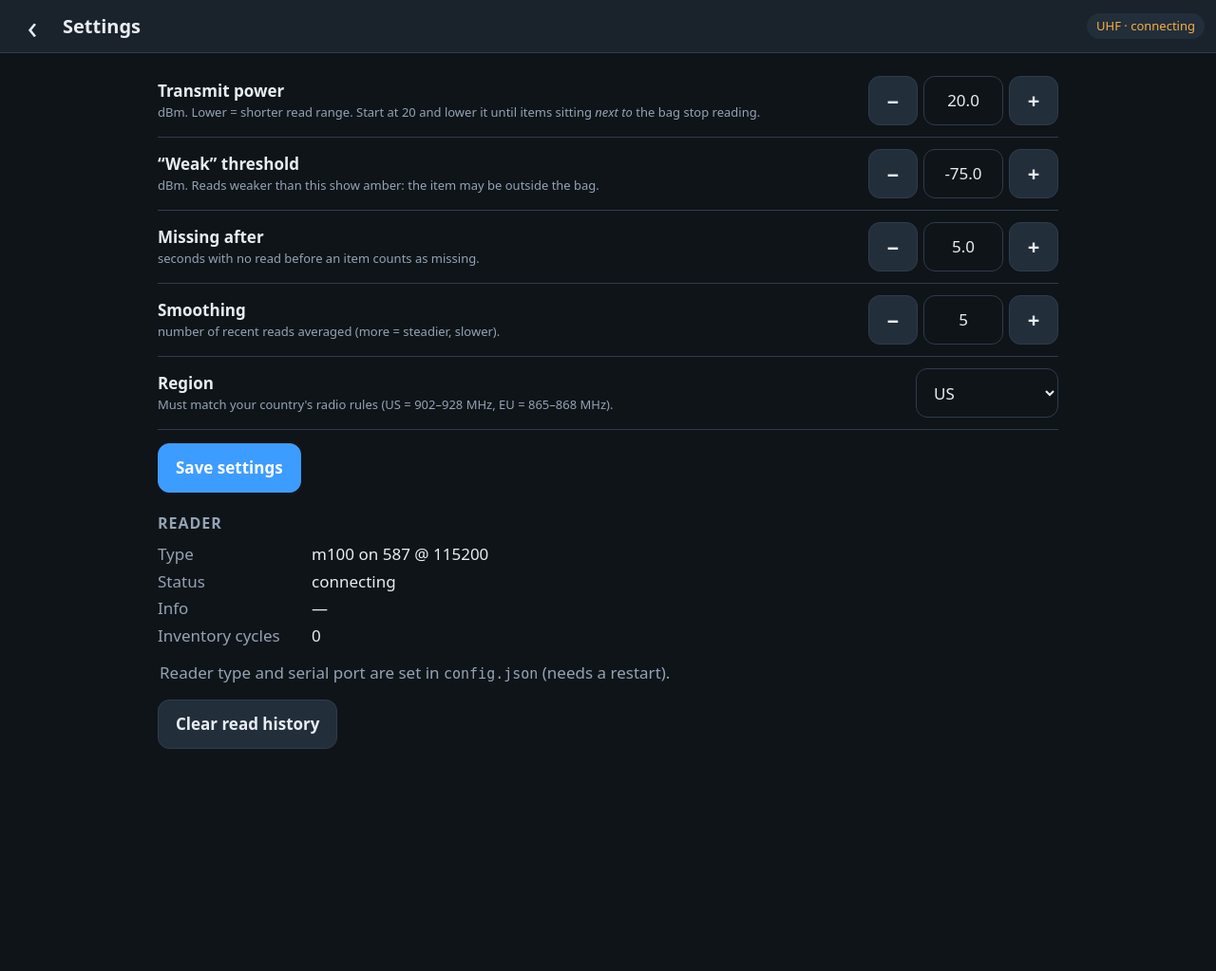
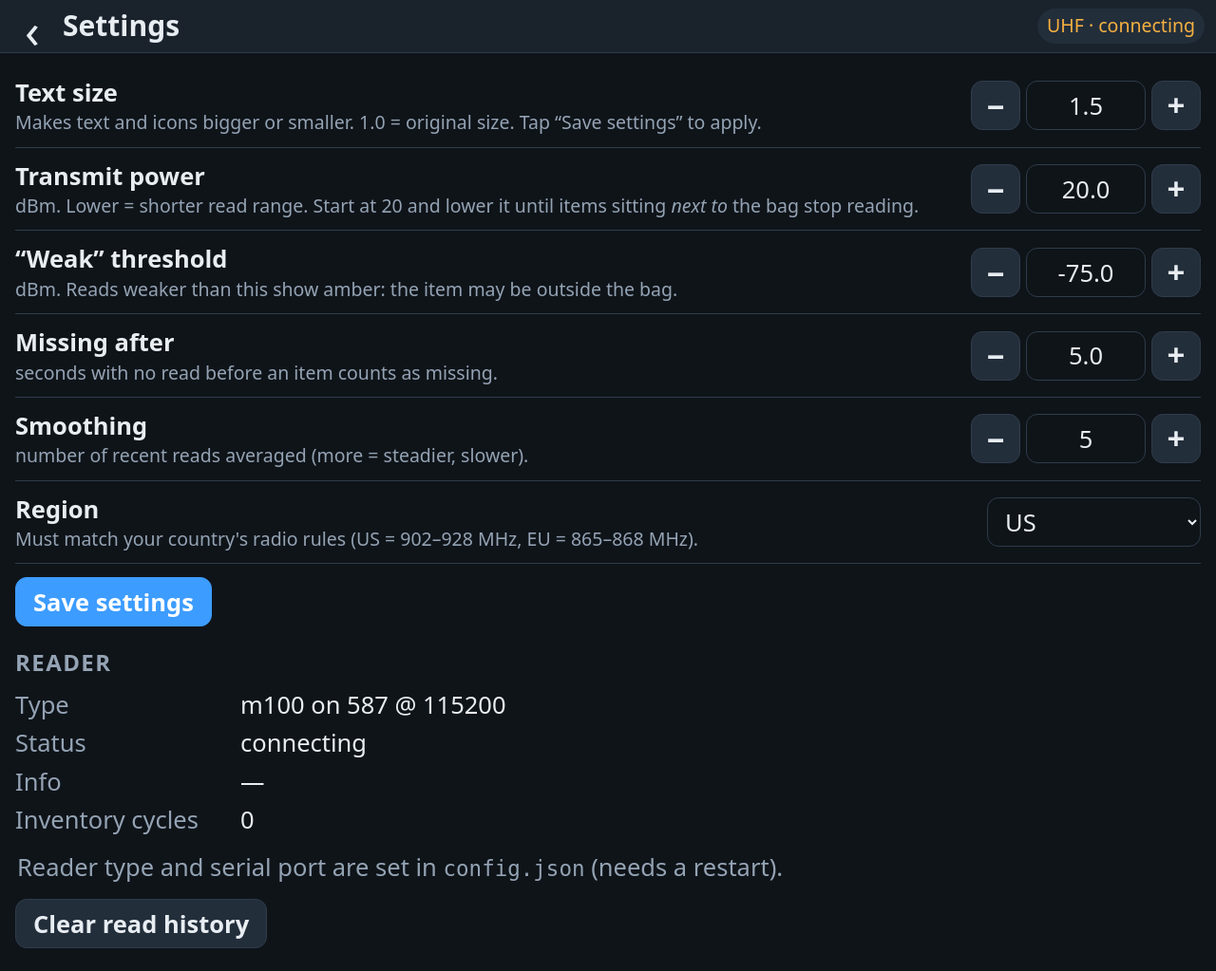
Before and after one commit to SFike7/TagTracker, a Flask app: page /settings in a window 1280 px wide. Shown: the whole page at 95% size. Before the commit the page ends 789 px from the top, so only its background shows below. Run offline with Flask 3, Linux system fonts and the light colour scheme; data that the repository does not hold is empty.

Commit message:
Add adjustable text size for small high-resolution screens
Text and icons were too small to read on the 5" Touch Display 2
(1280x720). All font sizes and icons now scale with a "Text size"
setting (default 1.5x, adjustable 0.8-3.0 on the Settings screen),
while button sizes stay the same.

Co-Authored-By: Claude Opus 5.5 <noreply@anthropic.com>
Claude-Session: https://claude.ai/code/session_01ShMyQBZAFbPRZLVTFmifyf

```diff
--- a/app/app.py
+++ b/app/app.py
@@ -38,7 +38,8 @@ def _kit_id(value):
 
 @app.context_processor
 def inject_globals():
-    return {"reader_status": scanner.status, "reader_kind": CFG["reader"]}
+    return {"reader_status": scanner.status, "reader_kind": CFG["reader"],
+            "text_scale": db.settings()["text_scale"]}
 
 
 # -- Menu ----------------------------------------------------------------
@@ -172,6 +173,8 @@ def settings_post():
             except ValueError:
                 flash(f"Invalid value for {key}.", "error")
                 continue
+            if key == "text_scale":
+                value = round(min(3.0, max(0.8, value)), 2)
             db.save_setting(key, value)
             if key == "tx_power" and value != current[key]:
                 scanner.request("power", value)
--- a/app/db.py
+++ b/app/db.py
@@ -31,6 +31,7 @@ DEFAULT_SETTINGS = {
     "presence_timeout": 5.0,   # seconds without a read before an item counts as missing
     "min_rssi": -75.0,         # dBm. Weaker than this = "weak" (maybe outside the bag)
     "smoothing": 5,            # number of recent reads averaged for the RSSI value
+    "text_scale": 1.5,         # text and icon size on the screens (1.0 = original size)
 }
 
 
--- a/app/static/style.css
+++ b/app/static/style.css
@@ -3,25 +3,25 @@
   --bg: #0f1419; --panel: #1a222c; --panel2: #232e3b; --line: #2f3c4b;
   --text: #e8edf2; --muted: #94a3b4; --accent: #3d9cff;
   --ok: #2ecc71; --warn: #f5b041; --bad: #ff5c5c;
-  --r: 12px; --tap: 52px;
+  --r: 12px; --tap: 52px; --fs: 1;
 }
 * { box-sizing: border-box; -webkit-tap-highlight-color: transparent; }
 html, body { margin: 0; background: var(--bg); color: var(--text);
-  font: 17px/1.35 system-ui, -apple-system, "Segoe UI", Roboto, sans-serif; }
+  font: calc(17px * var(--fs))/1.35 system-ui, -apple-system, "Segoe UI", Roboto, sans-serif; }
 body { touch-action: manipulation; user-select: none; -webkit-user-select: none; }
 input, select, textarea { user-select: text; -webkit-user-select: text; }
 a { color: inherit; text-decoration: none; }
 [hidden] { display: none !important; }
-main { padding: 12px 16px 24px; max-width: 980px; margin: 0 auto; }
-body.osk-open main { padding-bottom: 260px; }
+main { padding: 12px 16px 24px; max-width: calc(980px * var(--fs)); margin: 0 auto; }
+body.osk-open main { padding-bottom: calc(260px * var(--fs)); }
 
 .topbar { position: sticky; top: 0; z-index: 5; display: flex; align-items: center; gap: 10px;
-  height: 56px; padding: 0 12px; background: var(--panel); border-bottom: 1px solid var(--line); }
-.topbar h1 { font-size: 20px; margin: 0; flex: 1; white-space: nowrap; overflow: hidden; text-overflow: ellipsis; }
-.back, .logo { width: 44px; height: 44px; display: grid; place-items: center; font-size: 34px; border-radius: 10px; }
+  min-height: 56px; padding: 0 12px; background: var(--panel); border-bottom: 1px solid var(--line); }
+.topbar h1 { font-size: calc(20px * var(--fs)); margin: 0; flex: 1; white-space: nowrap; overflow: hidden; text-overflow: ellipsis; }
+.back, .logo { width: 44px; height: 44px; display: grid; place-items: center; line-height: 1; font-size: calc(34px * var(--fs)); border-radius: 10px; }
 .back:active { background: var(--panel2); }
-.logo { color: var(--accent); font-size: 26px; }
-.status { font-size: 13px; padding: 5px 10px; border-radius: 99px; background: var(--panel2); color: var(--muted); white-space: nowrap; }
+.logo { color: var(--accent); font-size: calc(26px * var(--fs)); }
+.status { font-size: calc(13px * var(--fs)); padding: 5px 10px; border-radius: 99px; background: var(--panel2); color: var(--muted); white-space: nowrap; }
 .status-running { color: var(--ok); }
 .status-error { color: var(--bad); background: #3a1d22; }
 .status-connecting, .status-starting { color: var(--warn); }
@@ -37,10 +37,10 @@ body.osk-open main { padding-bottom: 260px; }
   min-height: 150px; display: flex; flex-direction: column; justify-content: center; gap: 4px; }
 .tile:active { background: var(--panel2); }
 .tile-primary { background: #133052; border-color: #24558a; }
-.tile-icon { font-size: 30px; line-height: 1; }
-.ico { width: 32px; height: 32px; fill: none; stroke: currentColor; stroke-width: 1.8; stroke-linecap: round; stroke-linejoin: round; }
-.tile-label { font-size: 22px; font-weight: 650; }
-.tile-sub { color: var(--muted); font-size: 14px; }
+.tile-icon { font-size: calc(30px * var(--fs)); line-height: 1; }
+.ico { width: calc(32px * var(--fs)); height: calc(32px * var(--fs)); fill: none; stroke: currentColor; stroke-width: 1.8; stroke-linecap: round; stroke-linejoin: round; }
+.tile-label { font-size: calc(22px * var(--fs)); font-weight: 650; }
+.tile-sub { color: var(--muted); font-size: calc(14px * var(--fs)); }
 
 /* controls */
 .btn { display: inline-flex; align-items: center; justify-content: center; gap: 6px; min-height: var(--tap);
@@ -51,7 +51,7 @@ body.osk-open main { padding-bottom: 260px; }
 .btn-primary { background: var(--accent); border-color: var(--accent); color: #fff; }
 .btn-danger { background: #4a1f25; border-color: #6d2a33; color: #ffb3b3; }
 .btn-ghost { background: transparent; }
-.btn-small { min-height: 44px; padding: 0 12px; font-size: 15px; }
+.btn-small { min-height: 44px; padding: 0 12px; font-size: calc(15px * var(--fs)); }
 .row { display: flex; gap: 10px; align-items: center; flex-wrap: wrap; }
 .grow { flex: 1; min-width: 0; }
 .actions { margin-top: 14px; }
@@ -63,7 +63,7 @@ input:focus, select:focus { outline: 2px solid var(--accent); border-color: tran
 .chips { display: flex; gap: 8px; flex-wrap: wrap; }
 .chip { display: inline-flex; align-items: center; gap: 6px; min-height: 44px; padding: 0 14px;
   border-radius: 99px; background: var(--panel); border: 1px solid var(--line); color: var(--text);
-  font: inherit; font-size: 15px; cursor: pointer; }
+  font: inherit; font-size: calc(15px * var(--fs)); cursor: pointer; }
 .chip.on, .chip.radio:has(input:checked) { background: var(--accent); border-color: var(--accent); color: #fff; }
 .chip.radio input { display: none; }
 .chip-ghost { border-style: dashed; color: var(--muted); }
@@ -73,84 +73,84 @@ input:focus, select:focus { outline: 2px solid var(--accent); border-color: tran
   min-height: 60px; background: var(--panel); border: 1px solid var(--line); border-radius: var(--r); }
 .list li > a:active { background: var(--panel2); }
 .list-main { font-weight: 600; flex: 1; }
-.list-sub { color: var(--muted); font-size: 14px; }
-.list-go { color: var(--muted); font-size: 26px; }
+.list-sub { color: var(--muted); font-size: calc(14px * var(--fs)); }
+.list-go { color: var(--muted); font-size: calc(26px * var(--fs)); }
 .kit-row { display: flex; gap: 8px; align-items: center; flex-wrap: wrap; padding: 8px;
   background: var(--panel); border: 1px solid var(--line); border-radius: var(--r); }
 .inline-form { margin-bottom: 12px; }
 .hint { color: var(--muted); margin: 16px 2px; }
-.mono, code { font-family: ui-monospace, "DejaVu Sans Mono", monospace; font-size: 15px; word-break: break-all; }
+.mono, code { font-family: ui-monospace, "DejaVu Sans Mono", monospace; font-size: calc(15px * var(--fs)); word-break: break-all; }
 
 /* forms */
 .form .field { margin: 12px 0; }
-.form label { display: block; margin-bottom: 6px; color: var(--muted); font-size: 15px; }
-.form .chips label { display: inline-flex; margin: 0; color: var(--text); font-size: 15px; }
+.form label { display: block; margin-bottom: 6px; color: var(--muted); font-size: calc(15px * var(--fs)); }
+.form .chips label { display: inline-flex; margin: 0; color: var(--text); font-size: calc(15px * var(--fs)); }
 .quick { background: var(--panel); border: 1px solid var(--line); border-radius: var(--r); padding: 8px 12px; }
 .quick summary { min-height: 36px; display: flex; align-items: center; color: var(--muted); cursor: pointer; }
 .quick-group { display: flex; flex-wrap: wrap; gap: 6px; align-items: center; margin: 8px 0; }
-.quick-group > span { width: 70px; color: var(--muted); font-size: 14px; }
+.quick-group > span { width: calc(70px * var(--fs)); color: var(--muted); font-size: calc(14px * var(--fs)); }
 .scanbox { background: var(--panel); border: 2px dashed var(--line); border-radius: 16px; padding: 14px; }
 .scanbox.found { border: 2px solid var(--accent); }
 .scanbox.locked { border: 2px solid var(--ok); }
-.scan-tag { font-family: ui-monospace, monospace; font-size: 20px; margin: 6px 0; word-break: break-all; min-height: 1em; }
-.scan-meta { color: var(--muted); font-size: 14px; margin-bottom: 8px; min-height: 1em; }
+.scan-tag { font-family: ui-monospace, monospace; font-size: calc(20px * var(--fs)); margin: 6px 0; word-break: break-all; min-height: 1em; }
+.scan-meta { color: var(--muted); font-size: calc(14px * var(--fs)); margin-bottom: 8px; min-height: 1em; }
 .danger-zone { margin-top: 28px; padding-top: 16px; border-top: 1px solid var(--line); }
 
 /* settings */
 .setting { display: flex; gap: 14px; align-items: center; justify-content: space-between; padding: 12px 0; border-bottom: 1px solid var(--line); }
-.setting small { display: block; color: var(--muted); font-size: 13px; margin-top: 2px; }
-.setting select { width: 150px; }
+.setting small { display: block; color: var(--muted); font-size: calc(13px * var(--fs)); margin-top: 2px; }
+.setting select { width: calc(150px * var(--fs)); }
 .stepper { display: flex; gap: 6px; flex: none; }
-.stepper input { width: 84px; text-align: center; padding: 0 4px; }
-.stepper .btn { width: var(--tap); padding: 0; font-size: 22px; }
-.info dl { display: grid; grid-template-columns: 150px 1fr; gap: 6px 12px; margin: 0 0 12px; }
+.stepper input { width: calc(84px * var(--fs)); text-align: center; padding: 0 4px; }
+.stepper .btn { width: var(--tap); padding: 0; font-size: calc(22px * var(--fs)); }
+.info dl { display: grid; grid-template-columns: calc(150px * var(--fs)) 1fr; gap: 6px 12px; margin: 0 0 12px; }
 .info dt { color: var(--muted); }
 .info dd { margin: 0; word-break: break-word; }
 .err { color: var(--bad); }
-h2.sub { font-size: 16px; color: var(--muted); text-transform: uppercase; letter-spacing: .06em; margin: 22px 0 10px; }
+h2.sub { font-size: calc(16px * var(--fs)); color: var(--muted); text-transform: uppercase; letter-spacing: .06em; margin: 22px 0 10px; }
 
 /* tracking screen */
 .tabs { display: flex; background: var(--panel); border: 1px solid var(--line); border-radius: 99px; padding: 3px; }
 .tab { min-height: 42px; padding: 0 18px; border: 0; border-radius: 99px; background: none; color: var(--muted); font: inherit; font-weight: 600; }
 .tab.on { background: var(--panel2); color: var(--text); }
-.summary { padding: 14px 16px; border-radius: var(--r); font-size: 20px; font-weight: 650; margin-bottom: 12px; background: var(--panel); }
+.summary { padding: 14px 16px; border-radius: var(--r); font-size: calc(20px * var(--fs)); font-weight: 650; margin-bottom: 12px; background: var(--panel); }
 .summary.all-ok { background: #123d26; color: #9ff0c2; }
 .summary.has-missing { background: #44191e; color: #ffc2c2; }
 .summary.has-weak { background: #45350f; color: #ffe1a3; }
-.grid { display: grid; grid-template-columns: repeat(auto-fill, minmax(170px, 1fr)); gap: 10px; }
+.grid { display: grid; grid-template-columns: repeat(auto-fill, minmax(calc(170px * var(--fs)), 1fr)); gap: 10px; }
 .card { border-radius: var(--r); padding: 12px; min-height: 84px; background: var(--panel); border: 2px solid var(--line);
   display: flex; flex-direction: column; justify-content: space-between; gap: 6px; }
-.card .nm { font-weight: 650; font-size: 18px; }
-.card .meta { font-size: 13px; color: var(--muted); display: flex; justify-content: space-between; align-items: center; gap: 6px; }
+.card .nm { font-weight: 650; font-size: calc(18px * var(--fs)); }
+.card .meta { font-size: calc(13px * var(--fs)); color: var(--muted); display: flex; justify-content: space-between; align-items: center; gap: 6px; }
 .card .meta .badge { flex: none; }
 .card .meta span:last-child { text-align: right; }
 .card.present { border-color: var(--ok); }
 .card.weak { border-color: var(--warn); }
 .card.missing { border-color: var(--bad); background: #2a161a; }
-.badge { font-size: 12px; font-weight: 700; padding: 2px 8px; border-radius: 99px; text-transform: uppercase; }
+.badge { font-size: calc(12px * var(--fs)); font-weight: 700; padding: 2px 8px; border-radius: 99px; text-transform: uppercase; }
 .badge.present { background: #164a2c; color: #8ff0b6; }
 .badge.weak { background: #4c3a0e; color: #ffd98a; }
 .badge.missing { background: #57202a; color: #ffb3b3; }
 .bar { height: 6px; background: var(--bg); border-radius: 3px; overflow: hidden; }
 .bar > i { display: block; height: 100%; background: var(--accent); }
-.legend { color: var(--muted); font-size: 14px; margin: 0 0 8px; }
-.sig { display: grid; grid-template-columns: 150px 1fr 118px; gap: 10px; align-items: center;
+.legend { color: var(--muted); font-size: calc(14px * var(--fs)); margin: 0 0 8px; }
+.sig { display: grid; grid-template-columns: calc(150px * var(--fs)) 1fr calc(118px * var(--fs)); gap: 10px; align-items: center;
   padding: 8px 10px; background: var(--panel); border: 1px solid var(--line); border-radius: var(--r); margin-bottom: 8px; }
 .sig .nm { font-weight: 600; overflow: hidden; text-overflow: ellipsis; white-space: nowrap; }
-.sig canvas { width: 100%; height: 48px; display: block; }
-.sig .num { text-align: right; font-size: 14px; color: var(--muted); }
-.sig .num b { display: block; color: var(--text); font-size: 18px; }
+.sig canvas { width: 100%; height: calc(48px * var(--fs)); display: block; }
+.sig .num { text-align: right; font-size: calc(14px * var(--fs)); color: var(--muted); }
+.sig .num b { display: block; color: var(--text); font-size: calc(18px * var(--fs)); }
 
 /* on-screen keyboard */
 .osk { position: fixed; left: 0; right: 0; bottom: 0; z-index: 20; background: #0a0e12; border-top: 1px solid var(--line);
   padding: 6px 4px 8px; display: flex; flex-direction: column; gap: 5px; }
 .osk[hidden] { display: none; }
 .osk-row { display: flex; gap: 5px; justify-content: center; }
-.osk button { flex: 1; max-width: 76px; height: 48px; border-radius: 8px; border: 0; background: var(--panel2);
-  color: var(--text); font: inherit; font-size: 19px; }
+.osk button { flex: 1; max-width: calc(76px * var(--fs)); height: calc(48px * var(--fs)); border-radius: 8px; border: 0; background: var(--panel2);
+  color: var(--text); font: inherit; font-size: calc(19px * var(--fs)); }
 .osk button:active { background: var(--accent); }
-.osk button.wide { max-width: 130px; flex: 1.6; font-size: 15px; }
-.osk button.space { max-width: 360px; flex: 5; }
+.osk button.wide { max-width: calc(130px * var(--fs)); flex: 1.6; font-size: calc(15px * var(--fs)); }
+.osk button.space { max-width: calc(360px * var(--fs)); flex: 5; }
 .osk button.done { background: var(--accent); }
 
 @media (max-width: 560px) {
--- a/app/templates/base.html
+++ b/app/templates/base.html
@@ -1,5 +1,5 @@
 <!doctype html>
-<html lang="en">
+<html lang="en" style="--fs: {{ text_scale }}">
 <head>
 <meta charset="utf-8">
 <meta name="viewport" content="width=device-width, initial-scale=1, maximum-scale=1, user-scalable=no">
--- a/app/templates/settings.html
+++ b/app/templates/settings.html
@@ -2,6 +2,15 @@
 {% block heading %}Settings{% endblock %}
 {% block content %}
 <form method="post" class="form settings">
+  <div class="setting">
+    <div><b>Text size</b><small>Makes text and icons bigger or smaller. 1.0 = original size.
+      Tap “Save settings” to apply.</small></div>
+    <div class="stepper" data-step="0.1" data-min="0.8" data-max="3">
+      <button type="button" class="btn step-down">−</button>
+      <input name="text_scale" value="{{ s.text_scale }}" inputmode="decimal">
+      <button type="button" class="btn step-up">+</button>
+    </div>
+  </div>
   <div class="setting">
     <div><b>Transmit power</b><small>dBm. Lower = shorter read range. Start at 20 and lower it until items
       sitting <i>next to</i> the bag stop reading.</small></div>
```
